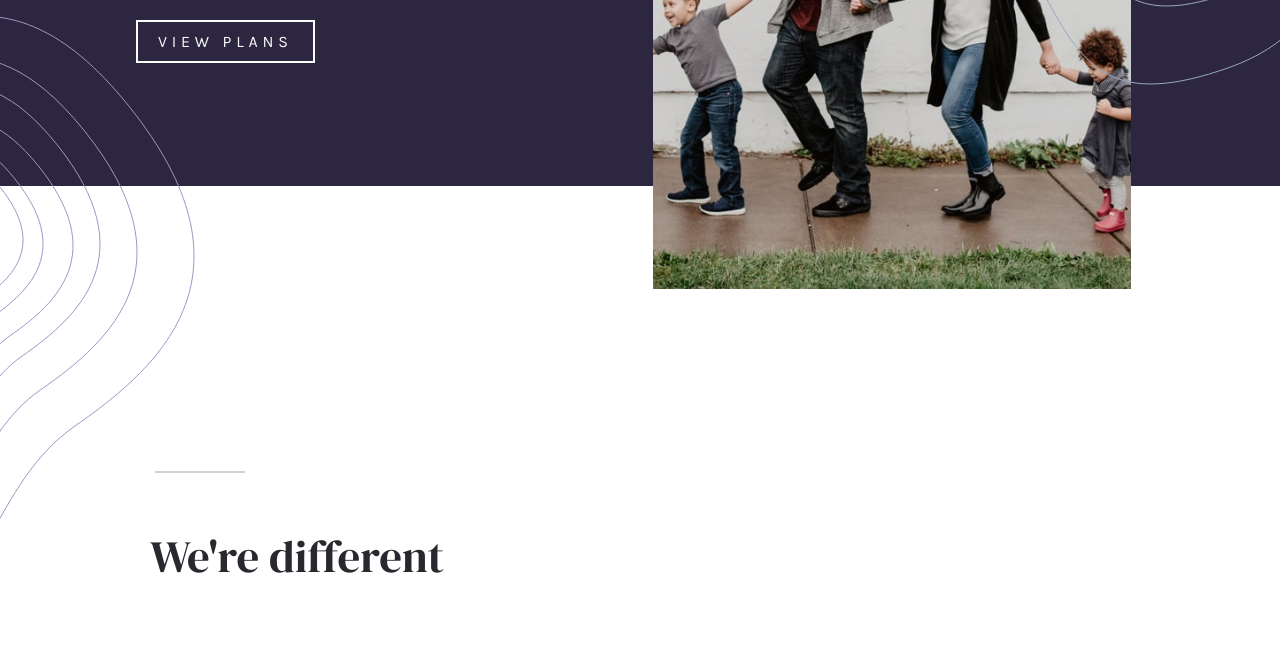
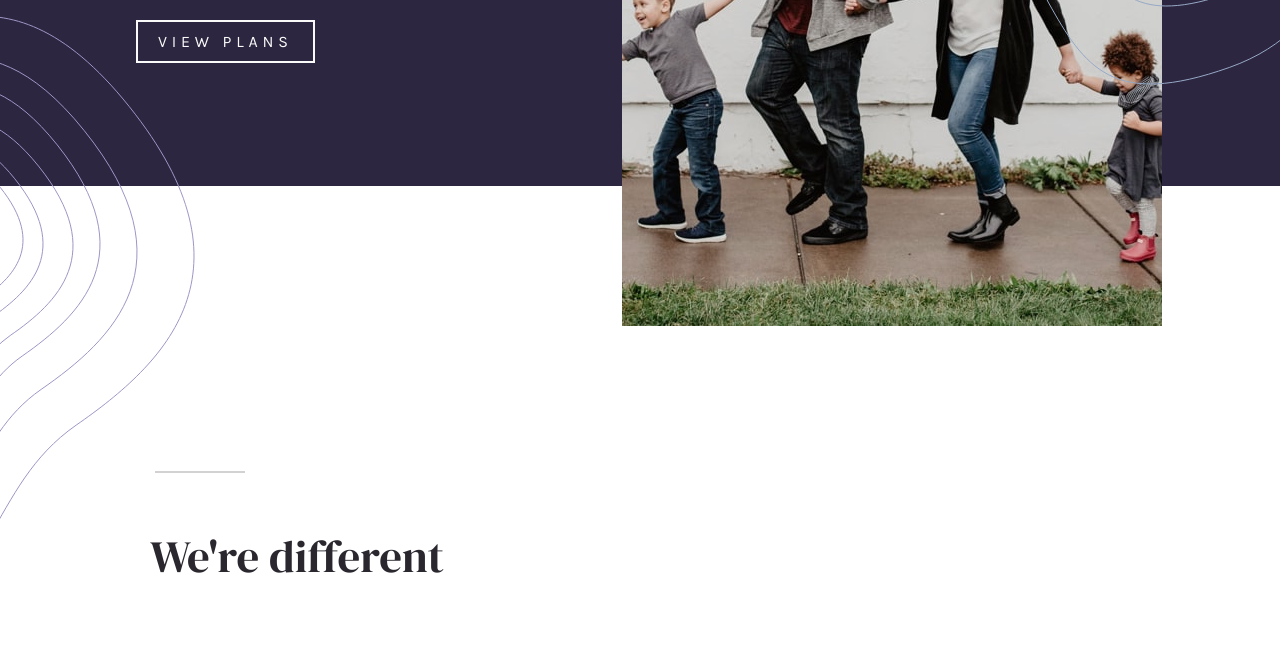
Before and after one commit to matt9663/insure-landing-page, a plain HTML site: page index.html in a window 1280 px wide. Shown: the part 498-1150 px from the top of the page. Drawn offline with Linux system fonts and the light colour scheme.

Commit message:
trying the hot redeploy

```diff
--- a/style.css
+++ b/style.css
@@ -450,7 +450,7 @@ footer {
 .desktop-hero-image {
   display: block;
   max-width: 540;
-  max-height: 575px;
+  max-height: 650px;
 }
 
 .mobile-hero-image {
```
